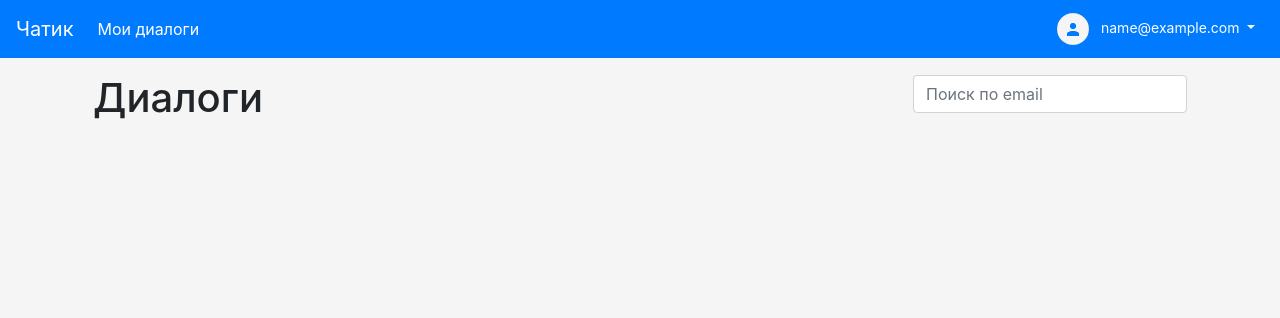
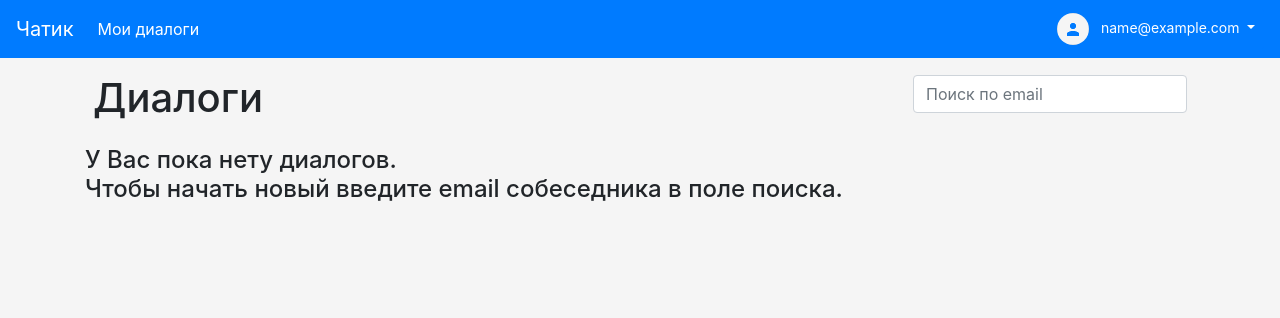
Before and after one commit to kiryanenko/chatik, a Django app: page / in a window 1280 px wide. Shown: the top 318 px of the page. Run offline with Django 3.2, Linux system fonts and the light colour scheme; the visitor is signed in with stand-in values (Sample User, id 1); data that the repository does not hold is empty; parts of the project's set-up code (start-up, migrations or seed data) failed here and were passed over; some libraries are stand-ins or nearby versions.

Commit message:
Add label for empty chats

```diff
--- a/templates/chat/chat_list.html
+++ b/templates/chat/chat_list.html
@@ -33,6 +33,10 @@
                     </small>
                 </div>
             </a>
+        {% empty %}
+            <p class="h4">
+                У Вас пока нету диалогов. <br>
+                Чтобы начать новый введите email собеседника в поле поиска.</p>
         {% endfor %}
     </div>
 
```
